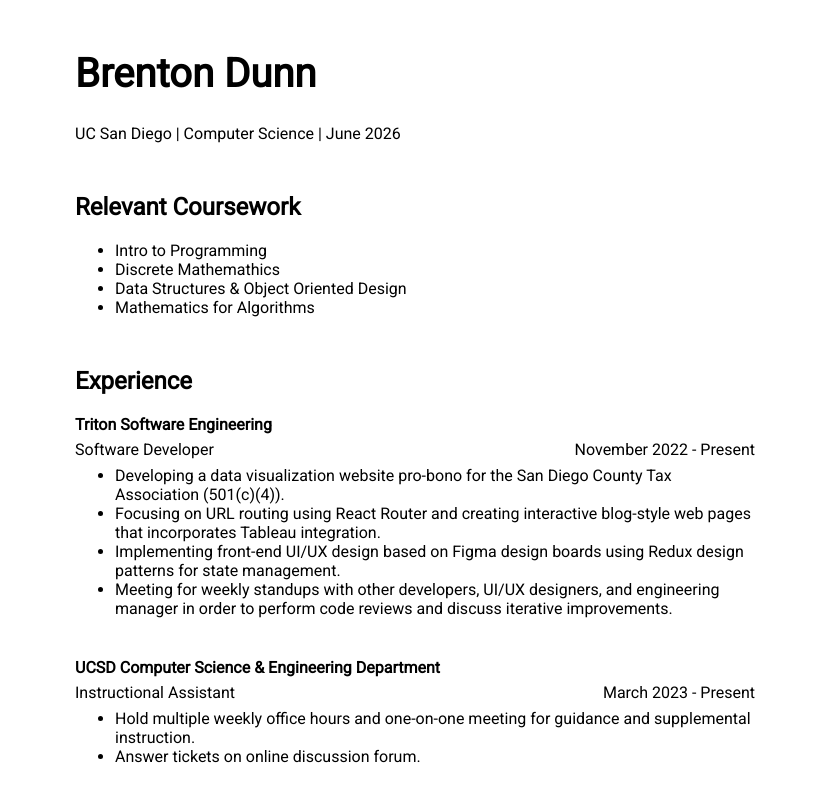
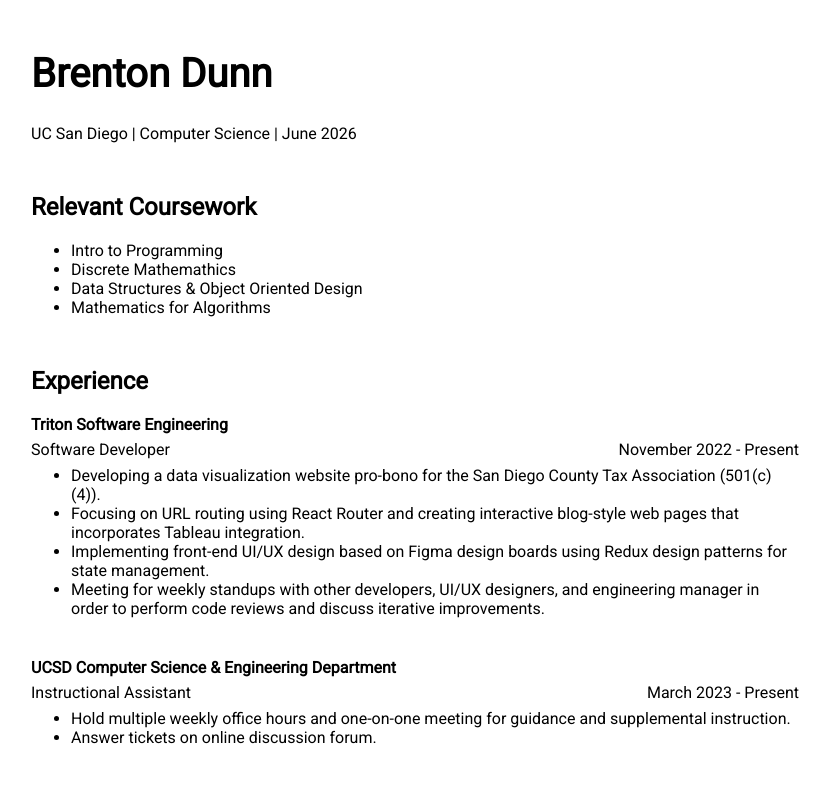
Before and after one commit to brentonmdunn/portfolio, a React (Create React App) app: page / in a window 1280 px wide. Shown: the top 787 px of the page, without its empty margins (225-1055 px from the left). Built offline with nearby package versions, Linux system fonts and the light colour scheme.

Commit message:
Changed edge to percentage

```diff
--- a/src/App.css
+++ b/src/App.css
@@ -1,7 +1,9 @@
 @import url("https://fonts.googleapis.com/css2?family=Roboto&display=swap");
 
 body {
-  margin: 50px 300px;
+  /* margin: 50px 300px; */
+  /* margin: 5rem 30rem; */
+  margin: 50px 20%;
   font-family: "Roboto", sans-serif;
 }
 
```
